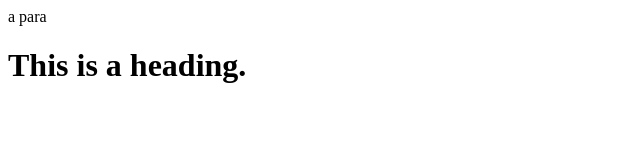
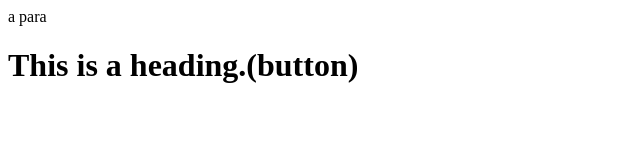
Before and after one commit to Vatsal9915/localRepo, a plain HTML site: page index.html in a window 1280 px wide. Shown: the whole page, without its empty margins (0-640 px from the left). Drawn offline with Linux system fonts and the light colour scheme.

```diff
--- a/index.html
+++ b/index.html
@@ -1,3 +1,3 @@
 <p>a para</p>
 
-<h1>This is a heading.</h1>
+<h1>This is a heading.(button)</h1>
```
